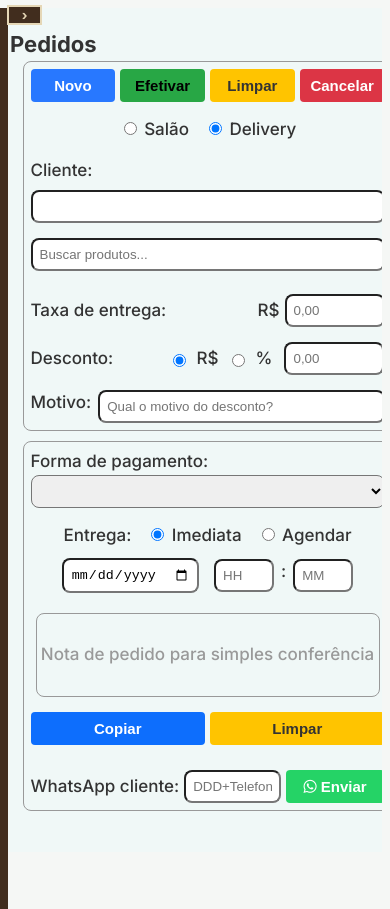
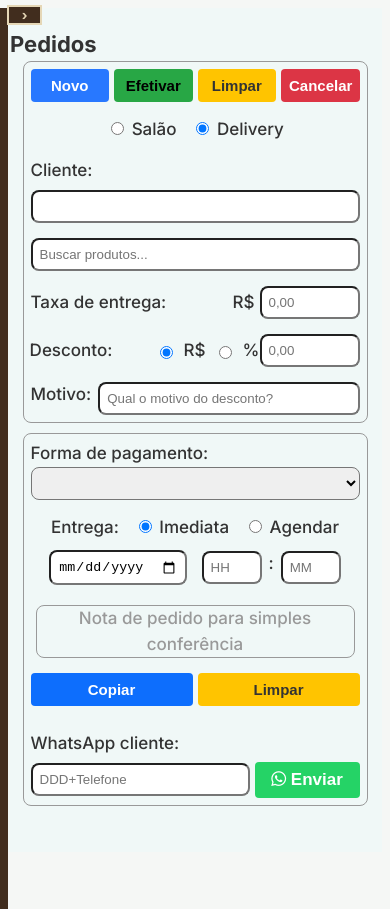
Before and after one commit to vasconcelos-fabiano/openrango, an Angular app in the folder frontend/: page /app/pedidos in a window 390 px wide. Built offline with nearby package versions, Linux system fonts and the light colour scheme.

Commit message:
fix(orders): improve responsive layout and WhatsApp controls on mobile

```diff
--- a/frontend/src/app/pages/pedidos/pedidos.css
+++ b/frontend/src/app/pages/pedidos/pedidos.css
@@ -302,4 +302,31 @@ app-not-implemented {
         flex-direction: column;
         width: 345px;
     }
+
+    .pedidos-esquerda,
+    .pedidos-direita {
+        flex: 0 0 auto;
+        width: 100%;
+    }
+
+    .whatsapp-client {
+        flex-wrap: wrap;
+    }
+
+    .whatsapp-client label {
+        flex: 0 0 100%;
+        text-align: left;
+    }
+
+    #cell-wp {
+        width: auto;
+        flex: 1;
+        min-width: 0;
+    }
+
+    .whatsapp-client .btn-send-whatsapp {
+        flex: 0 0 105px;
+        font-size: 17px;
+        font-weight: 700;
+    }
 }
```
